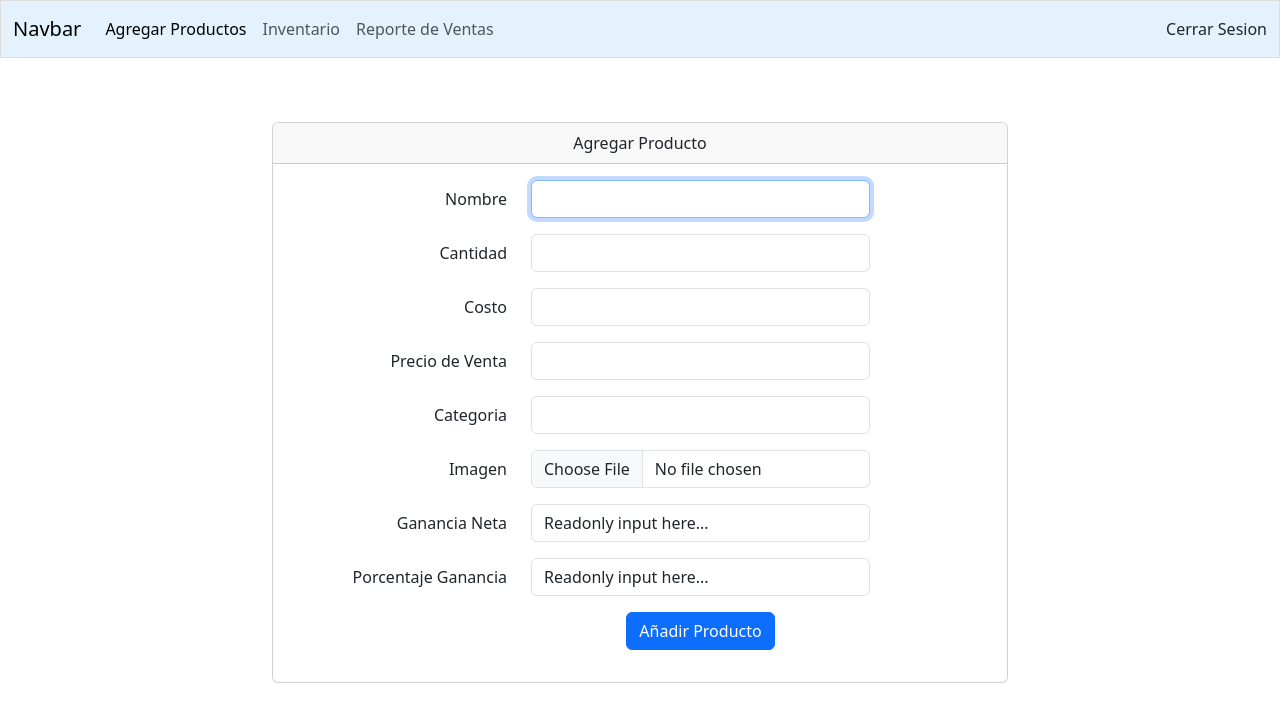
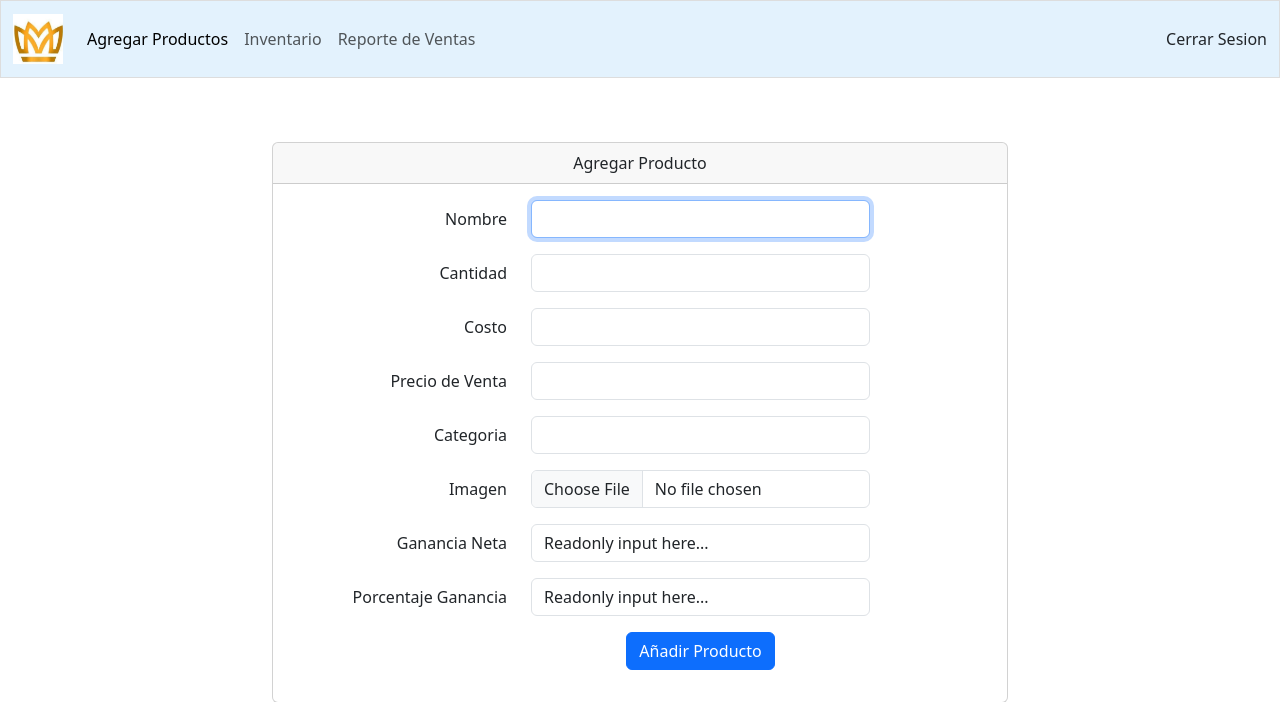
Before and after one commit to Mau5trakt/Inventory, a Flask app: page /agregar-productos in a window 1280 px wide. Shown: the top 702 px of the page. Run offline with Flask 3, Linux system fonts and the light colour scheme; some libraries are stand-ins or nearby versions.

Commit message:
feat: added img to logo link

```diff
--- a/templates/layout.html
+++ b/templates/layout.html
@@ -11,7 +11,7 @@
 
 <nav class="navbar navbar-expand-xl navbar-light custom-navbar" style="background-color: #e3f2fd; border: 1px solid #ddd;">
   <div class="container-fluid">
-    <a class="navbar-brand" href="#">Navbar</a>
+    <a class="navbar-brand" href="/"> <img src="../static/recorte.jpeg" alt="" style="width: 50px; height: 50px;"> </a>
     <button class="navbar-toggler" type="button" data-bs-toggle="collapse" data-bs-target="#navbarLight" aria-controls="navbarLight" aria-expanded="false" aria-label="Toggle navigation">
       <span class="navbar-toggler-icon"></span>
     </button>
```
